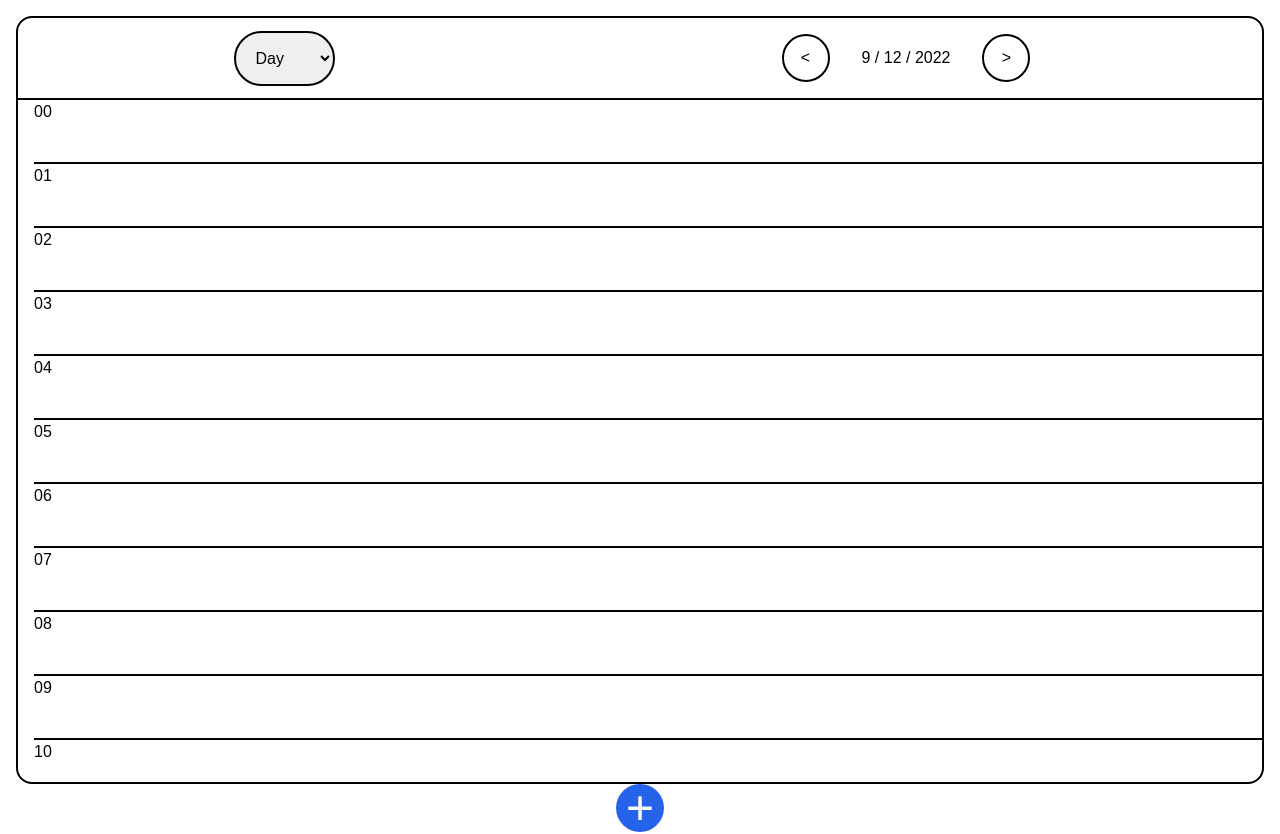
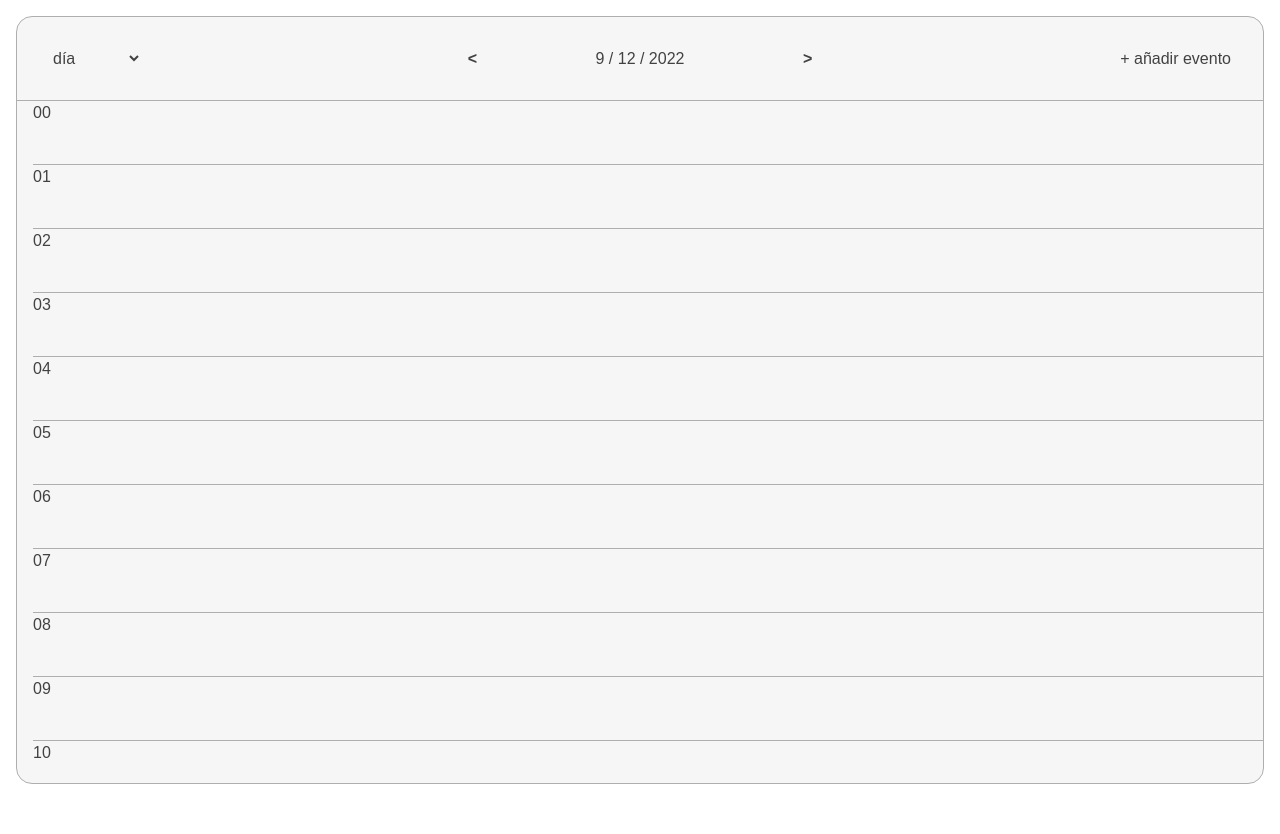
Before and after one commit to Legatus12/Calendario, a Vue app: page / in a window 1280 px wide. After the commit the page ends 800 px from the top, so only its background shows below. Built offline with nearby package versions, Linux system fonts and the light colour scheme.

Commit message:
puliendo cosas y preparando el merge

```diff
--- a/src/components/Calendar.vue
+++ b/src/components/Calendar.vue
@@ -1,34 +1,39 @@
 <template>
     <div class="main-container">
         <div class="header-container">
-            <select v-model="selectedComponent" class="select">
-                <option v-for="option in options" :value="option.value">
-                    {{ option.text }}
-                </option>
-            </select>
+            <div class="select-container">
+                <select v-model="selectedComponent" class="select">
+                    <option v-for="option in options" :value="option.value">
+                        {{ option.text }}
+                    </option>
+                </select>
+            </div>
 
-            <div class="button-container">
-                <button class="date-button" @click="getPrevious">&lt;</button>
+            <div class="date-container">
+                <button class="date-button" @click="getPrevious"><b>&lt;</b></button>
 
                 <div v-if="selectedComponent == Day">{{ selectedDate.day }} / {{ selectedDate.month + 1 }} / {{ selectedDate.year }}</div>
 
-                <div v-if="selectedComponent == Week">
-                    {{ selectedDate.weekStart }} <br> {{ selectedDate.weekEnd }}
+                <div v-if="selectedComponent == Week" class="">
+                    {{ selectedDate.weekStart.getDate() }} / {{ selectedDate.weekStart.getMonth() + 1 }} / {{ selectedDate.weekStart.getFullYear() }}
+                    <br>
+                     {{ selectedDate.weekEnd.getDate() }} / {{ selectedDate.weekEnd.getMonth() + 1 }} / {{ selectedDate.weekEnd.getFullYear() }}
                 </div>
 
-                <div v-if="selectedComponent == Month">{{ selectedDate.month + 1 }} / {{ selectedDate.year }}</div>
+                <div v-if="selectedComponent == Month">{{ selectedDate.monthName }} de {{ selectedDate.year }}</div>
 
-                <button class="date-button" @click="getNext">&gt;</button>
+                <button class="date-button" @click="getNext"><b>&gt;</b></button>
+            </div>
+
+            <div class="option-container">
+                <button class="option-button"> + añadir evento</button>
             </div>
         </div>
 
         <div class="body-container">
-            <component :is="selectedComponent" />
+            <component :is="selectedComponent" :loadedDays="selectedDate.Date "/>
         </div>
     </div>
-
-    <AddEvent />
-
 </template>
 
 <script setup>
@@ -42,22 +47,23 @@ import AddEvent from "./AddEvent/AddEvent.vue";
 
 const selectedComponent = shallowRef(Day);
 const options = [
-    { text: 'Day', value: Day },
-    { text: 'Week', value: Week },
-    { text: 'Month', value: Month }
+    { text: 'día', value: Day },
+    { text: 'semana', value: Week },
+    { text: 'mes', value: Month }
 ]
 
 const currentDate = (new Date());
 
 let startAux = new Date();
-startAux.setDate(startAux.getDate()-startAux.getDay()+1)
+startAux.setDate(startAux.getDate()-startAux.getDay()+1);
 let endAux = new Date();
-endAux.setDate(endAux.getDate()-endAux.getDay()+7)
+endAux.setDate(endAux.getDate()-endAux.getDay()+7);
 
 const selectedDate = reactive({
     Date: currentDate,
     day: currentDate.getDate(),
     month: currentDate.getMonth(),
+    monthName: currentDate.toLocaleString('default', { month: 'long' }),
     year: currentDate.getFullYear(),
     weekStart: startAux,
     weekEnd: endAux
@@ -68,31 +74,28 @@ const getPrevious = () => {
     switch (selectedComponent.value) {
         case Day:
             selectedDate.Date.setDate(selectedDate.Date.getDate() - 1);
+            //establece la fecha del día anterior
             break;
 
         case Week:
             selectedDate.Date.setDate(selectedDate.Date.getDate() - 7, selectedDate.Date.getMonth(), selectedDate.Date.getFullYear());
+            //establece la fecha del día de la semana seleccionado actualmente de la semana anterior
             break;
 
         case Month:
             selectedDate.Date.setDate(1);
             selectedDate.Date.setMonth(selectedDate.Date.getMonth()-1);
+            //establece la fecha del dia 1 del mes anterior
+            // (dia 1 para evitar errores que se pueden producir navegando entre meses con distinto numero de días)
             break;
 
         default:
             break;
     }
 
-    selectedDate.day = selectedDate.Date.getDate();
-    selectedDate.month = selectedDate.Date.getMonth();
-    selectedDate.year = selectedDate.Date.getFullYear();
-    startAux = new Date(selectedDate.Date)
-    startAux.setDate(startAux.getDate()-startAux.getDay()+1)
-    selectedDate.weekStart = new Date(startAux);
-    endAux = new Date(selectedDate.Date)
-    endAux.setDate(endAux.getDate()-endAux.getDay()+7)
-    selectedDate.weekEnd = new Date(endAux);
-    console.log(selectedDate.Date)
+    update();
+
+    /**/console.log(selectedDate.Date);
 }
 
 const getNext = () => {
@@ -100,60 +103,84 @@ const getNext = () => {
     switch (selectedComponent.value) {
         case Day:
             selectedDate.Date.setDate(selectedDate.Date.getDate() + 1);
+            // establecemos la fecha del día siguiente
             break;
 
         case Week:
             selectedDate.Date.setDate(selectedDate.Date.getDate() + 7, selectedDate.Date.getMonth(), selectedDate.Date.getFullYear());
+            // establecemos la fecha del día de la semana seleccionado actualmente de la semana siguiente
             break;
 
         case Month:
             selectedDate.Date.setDate(1);
             selectedDate.Date.setMonth(selectedDate.Date.getMonth()+1);
+            // establecemos la fecha del dia 1 del mes siguiente
+            // (dia 1 para evitar errores que se pueden producir navegando entre meses con distinto numero de días)
             break;
 
         default:
             break;
     }
 
+    update();
+
+    /**/console.log(selectedDate.Date);
+}
+
+const update = () => {
     selectedDate.day = selectedDate.Date.getDate();
     selectedDate.month = selectedDate.Date.getMonth();
+    selectedDate.monthName = selectedDate.Date.toLocaleString('default', { month: 'long' });
     selectedDate.year = selectedDate.Date.getFullYear();
-    startAux = new Date(selectedDate.Date)
+    startAux = new Date(selectedDate.Date);
+    endAux = new Date(selectedDate.Date);
     startAux.setDate(startAux.getDate()-startAux.getDay()+1)
     selectedDate.weekStart = new Date(startAux);
-    endAux = new Date(selectedDate.Date)
     endAux.setDate(endAux.getDate()-endAux.getDay()+7)
     selectedDate.weekEnd = new Date(endAux);
-    console.log(selectedDate.Date)
 }
 
 </script>
 
 <style scoped>
 .main-container {
-    @apply flex flex-col w-full h-full border-solid border-2 border-black rounded-2xl
+    @apply flex flex-col w-full h-full border-solid border-[1px] border-[#aeaeae] rounded-2xl bg-[#f6f6f6]
 }
 
 .header-container {
     @apply basis-1/12 flex justify-around items-center
 }
 
-.select {
-    @apply border-solid border-2 border-black p-4 rounded-full cursor-pointer
+.select-container{
+    @apply basis-1/3 p-4
 }
 
+.select {
+    @apply p-4 rounded-full cursor-pointer bg-[#f6f6f6] hover:bg-[#d6d6d6]
+}
 
-.button-container{
-    @apply flex justify-center items-center p-4 gap-8
+option{
+    background-color: #f6f6f6;
+}
+
+.date-container{
+    @apply basis-1/3 flex justify-between items-center p-4 gap-8
 }
 
 .date-button{
+    @apply w-12 h-12 rounded-full hover:bg-[#d6d6d6]
+}
 
-    @apply w-12 h-12 border-solid border-2 border-black rounded-full
+.option-container{
+    @apply basis-1/3 flex justify-end p-4
+}
+
+.option-button{
+    @apply px-4 h-12 rounded-full hover:bg-[#d6d6d6]
 }
 
 .body-container {
-    @apply basis-11/12 px-4 overflow-y-scroll border-solid border-t-2 border-black
+    @apply basis-11/12 px-4 overflow-y-scroll border-solid border-t-[1px] border-[#aeaeae]
 }
 
 .body-container::-webkit-scrollbar {
--- a/src/components/Day.vue
+++ b/src/components/Day.vue
@@ -29,7 +29,7 @@
 }
 
 .period{
-    @apply h-16 border-solid border-b-2 border-black
+    @apply h-16 border-solid border-b-[1px] border-[#aeaeae]
 }
 
 </style>
--- a/src/components/Week.vue
+++ b/src/components/Week.vue
@@ -1,13 +1,28 @@
 <template>
-    <div>
-        <p>component week</p>
+    <div class="week-container">
+        <div class="day-container">
+            <div class="day-header"></div>
+        </div>
+        <div>
+            {{ loadedDays }}
+        </div>
     </div>
 </template>
 
+
 <script setup>
+
+const props = defineProps({
+    loadedDays: Date
+});
 
 </script>
 
+
 <style scoped>
 
+.week-container{
+    @apply w-full h-full flex flex-col
+}
+
 </style>
--- a/src/styles.css
+++ b/src/styles.css
@@ -7,6 +7,8 @@
 *{
     margin: 0;
     font-family: 'Secular One', sans-serif;
+    transition: 300ms;
+    color: #424242;
 }
 
 html, body, #app{
```
